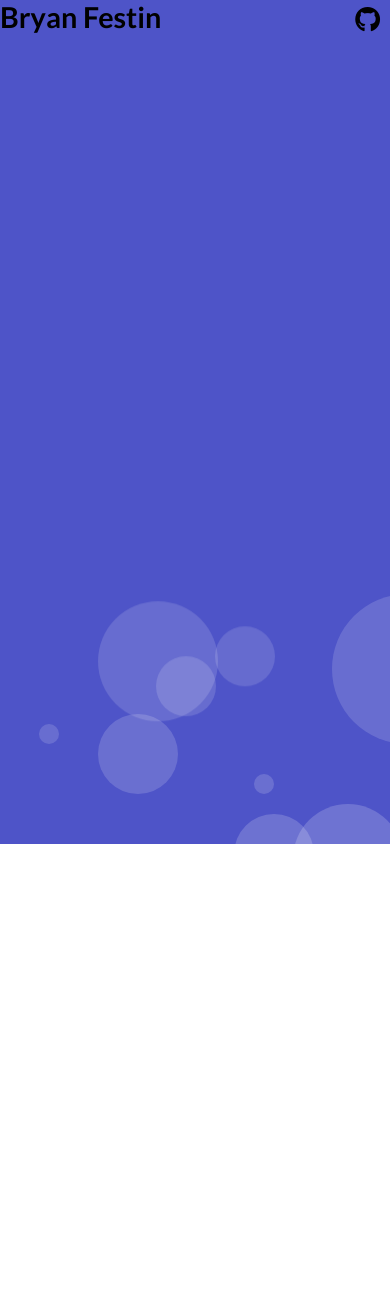
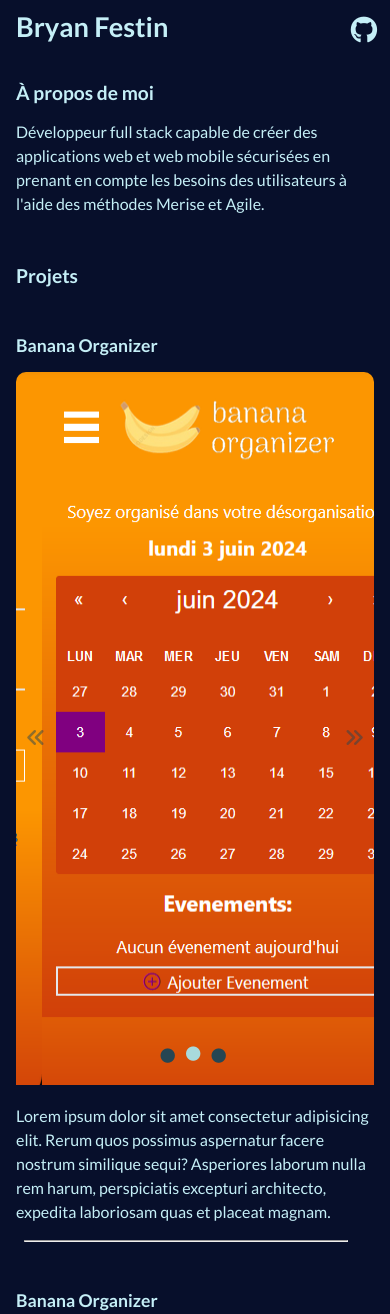
Before and after one commit to BryanPix/Portfolio, a plain HTML site: page index.html in a window 390 px wide. Shown: the top 1314 px of the page. Before the commit the page ends 844 px from the top, so only its background shows below. Drawn offline with Linux system fonts and the light colour scheme.

Commit message:
arrangement slide carousel pour mobile

```diff
--- a/assets/css/style.css
+++ b/assets/css/style.css
@@ -1,4 +1,4 @@
-@import url('https://fonts.googleapis.com/css2?family=Lato:ital,wght@0,100;0,300;0,400;0,700;0,900;1,100;1,300;1,400;1,700;1,900&display=swap');
+@import url("https://fonts.googleapis.com/css2?family=Lato:ital,wght@0,100;0,300;0,400;0,700;0,900;1,100;1,300;1,400;1,700;1,900&display=swap");
 
 * {
   margin: 0px;
@@ -7,37 +7,115 @@
 
 body {
   font-family: "Lato", sans-serif;
+  color: #c5eff7;
+  background: #070f2b;
 }
 
-.NameLogo{
-  font-size: 1.8rem;
+.NameLogo {
+  font-size: 1.7rem;
   width: fit-content;
   cursor: pointer;
   position: relative;
+  top: 10px;
+  left: 16px;
   z-index: 10;
 }
-.logoGitHub{
-  font-size: 1.6rem;
-  color:black;
+.logoGitHub {
+  font-size: 1.7rem;
+  color: #c5eff7;
   float: right;
   position: relative;
-  top:-30px;
-  left:-10px;
+  top: -20px;
+  left: -13px;
   cursor: pointer;
   z-index: 10;
 }
 
+/* Sections */
+
+/* About Me */
+
+.sectionAboutMe {
+  margin: 3rem 1rem;
+}
+.titleAboutMe {
+  margin-bottom: 1rem;
+  font-size: 1.2rem;
+}
+.paragraphAboutMe {
+  line-height: 1.5rem;
+}
+/* Projets */
+
+.titleMainSectionProject {
+  position: relative;
+  left: 1rem;
+  font-size: 1.2rem;
+  width: fit-content;
+}
+.sectionProjet {
+  margin: 3rem 1rem;
+  width: fit-content;
+}
+.titleProject {
+  font-size: 1.1rem;
+  margin-bottom: 1rem;
+}
+.sliderImage {
+  position: relative;
+  width: 100%;
+  overflow: hidden;
+  border-radius: 10px;
+}
+.carouselImage {
+  display: flex;
+  width: 300%;
+  height: 200%;
+  transition: transform 0.4s ease-in-out;
+}
+.btn {
+  position: absolute;
+  top: 50%;
+  transform: translateY(-50%);
+  color: #264653;
+  font-size: 20px;
+  opacity: 0.5;
+  cursor: pointer;
+}
+
+.btn.prev {
+  left: 10px;
+}
+
+.btn.next {
+  right: 10px;
+}
+
+.btn:hover {
+  opacity: 1;
+}
+.fa-circle{
+  position:relative;
+  left:35vw;
+  margin-left: 0.5rem;
+  font-size:0.9rem;
+}
+.projetImage {
+  width: 60%;
+}
+.paragraphProject {
+  line-height: 1.5rem;
+}
+.horizontalLine {
+  margin-top: 1rem;
+  margin-left: 0.5rem;
+  width: 90%;
+}
+
 /* circles animations */
 
-.area {
-  background: #4e54c8;
-  background: -webkit-linear-gradient(to left, #8f94fb, #4e54c8);
-  width: 100%;
-  height: 100vh;
-}
-
 .circles {
-  position: absolute;
+  position: fixed;
   top: 0;
   left: 0;
   width: 100%;
@@ -54,9 +132,8 @@ body {
   height: 20px;
   background: rgba(255, 255, 255, 0.2);
   animation: animate 25s linear infinite;
-  bottom: -150px;
-  border-radius:100%;
-
+  bottom: 0;
+  border-radius: 100%;
 }
 
 .circles li:nth-child(1) {
@@ -162,7 +239,12 @@ body {
   }
 
   100% {
-    transform: translateY(-1000px);
+    transform: translateY(-100vh);
     opacity: 0;
   }
 }
+@media (max-width: 480px) {
+  .circles {
+    display: none;
+  }
+}
--- a/assets/js/index.js
+++ b/assets/js/index.js
@@ -0,0 +1,49 @@
+document.querySelectorAll(".sliderImage").forEach(slider => {
+    const imageContainerEl = slider.querySelector(".carouselImage");
+    const imgsEl = slider.querySelectorAll("img");
+    const nextEl = slider.querySelector(".next");
+    const prevEl = slider.querySelector(".prev");
+    const dots = slider.querySelectorAll(".fa-circle");
+
+    let currentImg = 1;
+    let timeOut;
+
+    nextEl.addEventListener("click", () => {
+        currentImg++;
+        clearTimeout(timeOut);
+        updateImg();
+    });
+
+    prevEl.addEventListener("click", () => {
+        currentImg--;
+        clearTimeout(timeOut);
+        updateImg();
+    });
+
+    function updateImg() {
+        if (currentImg > imgsEl.length) {
+            currentImg = 1;
+        } else if (currentImg < 1) {
+            currentImg = imgsEl.length;
+        }
+        imageContainerEl.style.transform = `translateX(-${(currentImg - 1) * 90}vw)`;
+
+        // Permet de changer la couleur du point pour la navigation et voir où on se trouve sur le carousel
+        dots.forEach((dot, i) => {
+            if (i === currentImg - 1) {
+                dot.style.color = "#a8dadc";
+                dot.style.top = "-2.6rem";
+            } else {
+                dot.style.color = "#264653";
+                dot.style.top = "-2.5rem";
+            }
+        });
+        clearTimeout(timeOut);
+        timeOut = setTimeout(() => {
+            currentImg++;
+            updateImg();
+        }, 4000);
+    }
+
+    updateImg();
+});
--- a/index.html
+++ b/index.html
@@ -1,20 +1,113 @@
 <!DOCTYPE html>
 <html lang="fr">
   <head>
-    <meta charset="UTF-8">
-    <meta name="viewport" content="width=device-width, initial-scale=1.0">
+    <meta charset="UTF-8" />
+    <meta name="viewport" content="width=device-width, initial-scale=1.0" />
     <!-- FontAwesome Icons -->
-    <link rel="stylesheet" href="https://cdnjs.cloudflare.com/ajax/libs/font-awesome/6.5.2/css/all.min.css" integrity="sha512-SnH5WK+bZxgPHs44uWIX+LLJAJ9/2PkPKZ5QiAj6Ta86w+fsb2TkcmfRyVX3pBnMFcV7oQPJkl9QevSCWr3W6A==" crossorigin="anonymous" referrerpolicy="no-referrer" />
+    <link
+      rel="stylesheet"
+      href="https://cdnjs.cloudflare.com/ajax/libs/font-awesome/6.5.2/css/all.min.css"
+      integrity="sha512-SnH5WK+bZxgPHs44uWIX+LLJAJ9/2PkPKZ5QiAj6Ta86w+fsb2TkcmfRyVX3pBnMFcV7oQPJkl9QevSCWr3W6A=="
+      crossorigin="anonymous"
+      referrerpolicy="no-referrer"
+    />
     <!-- CSS -->
-    <link rel="stylesheet" href="./assets/css/style.css">
+    <link rel="stylesheet" href="./assets/css/style.css" />
     <title>Bryan Portfolio</title>
   </head>
   <body>
+      <nav>
+        <h1 class="NameLogo">Bryan Festin</h1>
+        <!-- noopener permet à la page ouverte avec target="_blank" de ne pas avoir accès à l'objet window.opener ce qui peut causer des risques d'attaque de phishing ou de rediriger vers une URL malveillant -->
+        <!-- noreferrer permet qu'aucune information sensible n'est envoyée à la nouvelle page ouverte dans l'onglet lors du target="_blank", ça permet d'empêcher à la nouvelle page ouverte de voir d'où vient le trafic se qui augmente l'anonymat de l'utilisateur et donc sa sécurité -->
+        <a href="https://github.com/BryanPix" target="_blank" rel="noopener noreferrer" class="logoGitHub"><i class="fa-brands fa-github"></i></a>
+      </nav>
+      <!-- About Me -->
+      <section class="sectionAboutMe">
+        <h2 class="titleAboutMe">À propos de moi</h2>
+        <p class="paragraphAboutMe">
+          Développeur full stack capable de créer des applications web et web
+          mobile sécurisées en prenant en compte les besoins des utilisateurs à
+          l'aide des méthodes Merise et Agile.
+        </p>
+      </section>
 
-    <div class="area" >
-        <h1 class="NameLogo">Bryan Festin</h1>
+      <h2 class="titleMainSectionProject">Projets</h2>
 
-        <a href="https://github.com/BryanPix" target="_blank" rel="noopener noreferrer" class="logoGitHub"><i class="fa-brands fa-github"></i></a>
+      <!-- Projet 1 -->
+      <section class="sectionProjet">
+        <h2 class="titleProject">Banana Organizer</h2>
+        <div class="sliderImage">
+          <div class="carouselImage">
+            <img src="./assets/img/Projet1_1.png" class="projetImage" alt="Page de connexion du projet Banana Organizer" />
+            <img src="./assets/img/Projet1_2.png" class="projetImage" alt="Menu principal du projet Banana Organizer" />
+            <img src="./assets/img/Projet1_3.png" class="projetImage" alt="To do liste du projet Banana Organizer" />
+          </div>
+          <i class="fa-solid fa-angles-left btn prev"></i>
+          <i class="fa-solid fa-angles-right btn next"></i>
+          <i class="fa-solid fa-circle"></i>
+          <i class="fa-solid fa-circle"></i>
+          <i class="fa-solid fa-circle"></i>
+      </div>
+
+        <p class="paragraphProject">
+          Lorem ipsum dolor sit amet consectetur adipisicing elit. Rerum quos
+          possimus aspernatur facere nostrum similique sequi? Asperiores laborum
+          nulla rem harum, perspiciatis excepturi architecto, expedita
+          laboriosam quas et placeat magnam.
+        </p>
+        <hr class="horizontalLine" />
+      </section>
+
+      <!-- Projet 2 -->
+      <section class="sectionProjet">
+        <h2 class="titleProject">Banana Organizer</h2>
+        <div class="sliderImage">
+          <div class="carouselImage">
+            <img src="./assets/img/Projet1_1.png" class="projetImage" alt="Page de connexion du projet Banana Organizer" />
+            <img src="./assets/img/Projet1_2.png" class="projetImage" alt="Menu principal du projet Banana Organizer" />
+            <img src="./assets/img/Projet1_3.png" class="projetImage" alt="To do liste du projet Banana Organizer" />
+          </div>
+          <i class="fa-solid fa-angles-left btn prev"></i>
+          <i class="fa-solid fa-angles-right btn next"></i>
+          <i class="fa-solid fa-circle"></i>
+          <i class="fa-solid fa-circle"></i>
+          <i class="fa-solid fa-circle"></i>
+        </div>
+
+        <p class="paragraphProject">
+          Lorem ipsum dolor sit amet consectetur adipisicing elit. Rerum quos
+          possimus aspernatur facere nostrum similique sequi? Asperiores laborum
+          nulla rem harum, perspiciatis excepturi architecto, expedita
+          laboriosam quas et placeat magnam.
+        </p>
+        <hr class="horizontalLine" />
+      </section>
+
+      <!-- Projet 3 -->
+      <section class="sectionProjet">
+        <h2 class="titleProject">Banana Organizer</h2>
+        <div class="sliderImage">
+          <div class="carouselImage">
+            <img src="./assets/img/Projet1_1.png" class="projetImage" alt="Page de connexion du projet Banana Organizer" />
+            <img src="./assets/img/Projet1_2.png" class="projetImage" alt="Menu principal du projet Banana Organizer" />
+            <img src="./assets/img/Projet1_3.png" class="projetImage" alt="To do liste du projet Banana Organizer" />
+          </div>
+          <i class="fa-solid fa-angles-left btn prev"></i>
+          <i class="fa-solid fa-angles-right btn next"></i>
+          <i class="fa-solid fa-circle"></i>
+          <i class="fa-solid fa-circle"></i>
+          <i class="fa-solid fa-circle"></i>
+        </div>
+
+        <p class="paragraphProject">
+          Lorem ipsum dolor sit amet consectetur adipisicing elit. Rerum quos
+          possimus aspernatur facere nostrum similique sequi? Asperiores laborum
+          nulla rem harum, perspiciatis excepturi architecto, expedita
+          laboriosam quas et placeat magnam.
+        </p>
+        <hr class="horizontalLine" />
+      </section>
 
       <!-- Animation Circles -->
       <ul class="circles">
@@ -32,7 +125,6 @@
         <li></li>
         <li></li>
       </ul>
-</div >
     <!-- Javascript -->
     <script src="./assets/js/index.js"></script>
   </body>
```
Also changed, not shown: assets/img/Projet1_1.png (added), assets/img/Projet1_2.png (added), assets/img/Projet1_3.png (added). Lines whose indentation alone changed are shown as unchanged.
